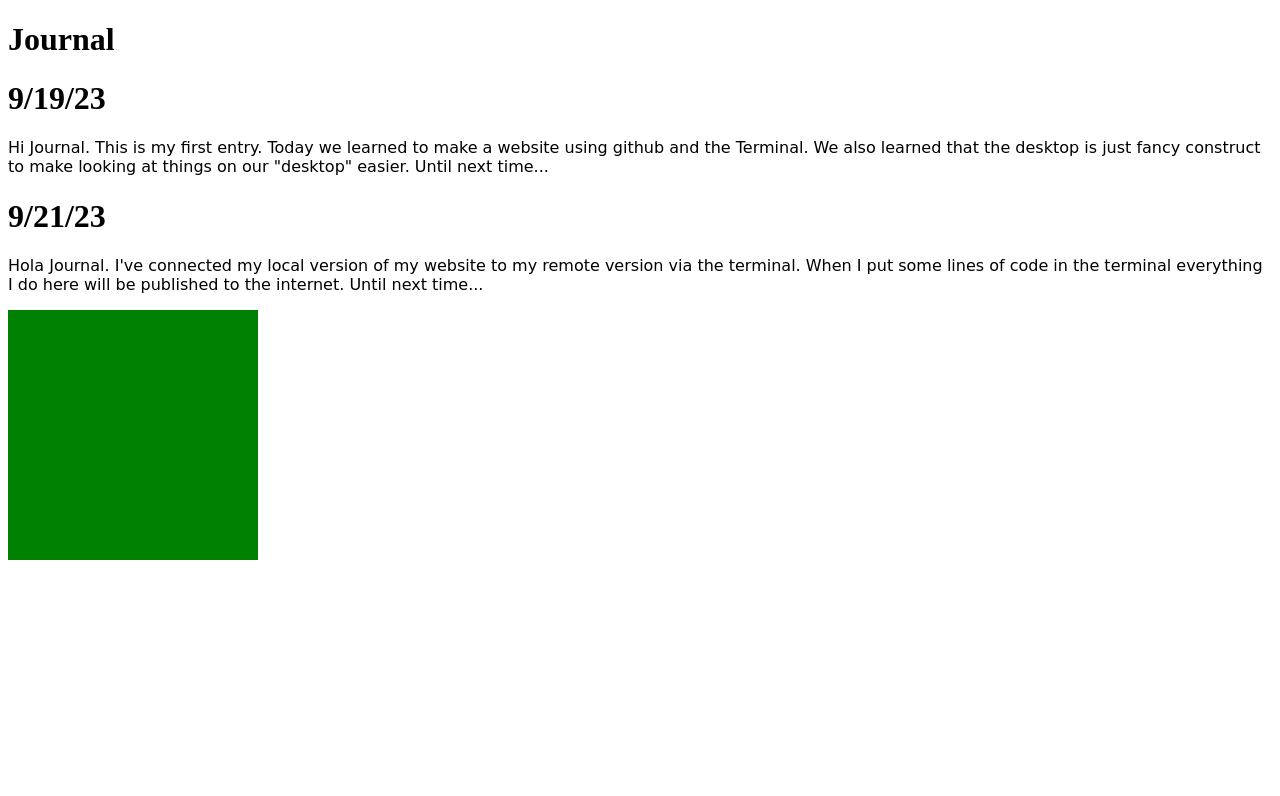
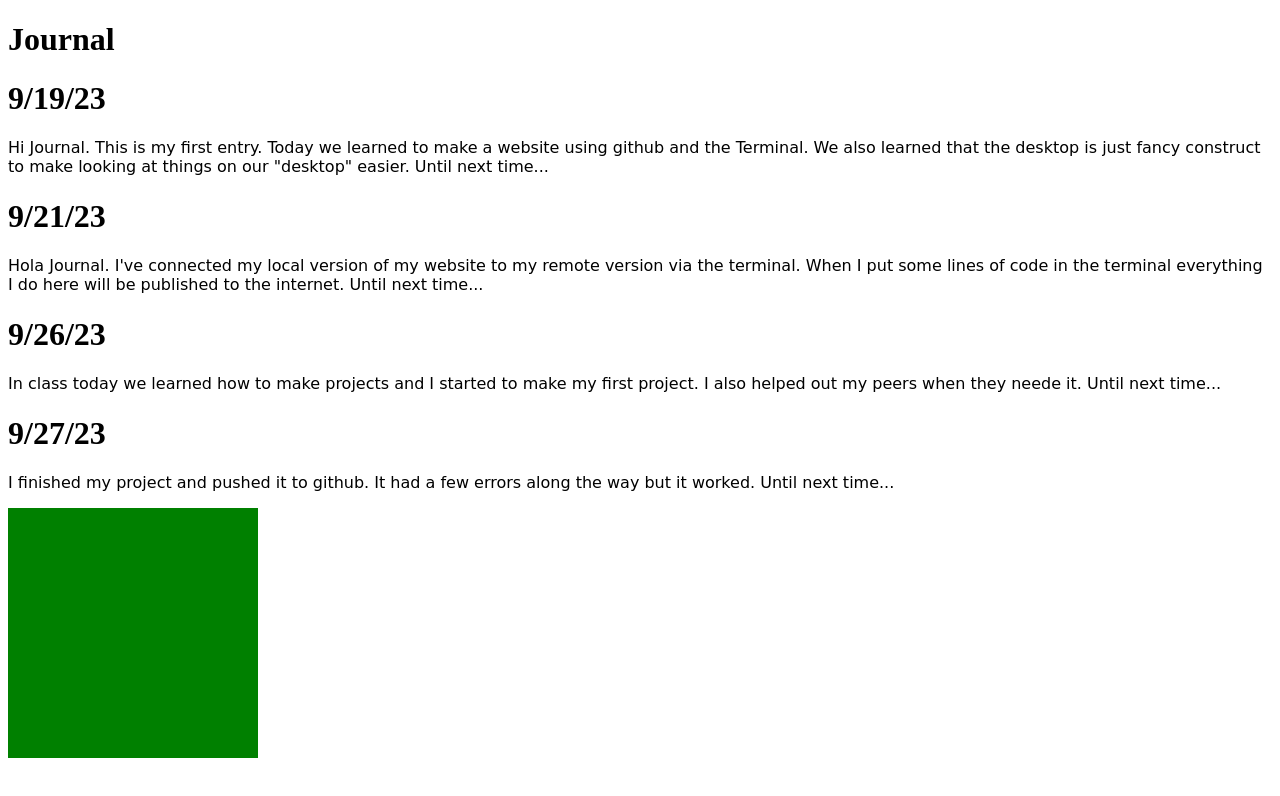
Before and after one commit to Sanje313/Sanje313.github.io, a plain HTML site: page journal.html in a window 1280 px wide. Drawn offline with Linux system fonts and the light colour scheme; a web font is replaced by a local one.

Commit message:
I added two entries to my Journal

```diff
--- a/journal.html
+++ b/journal.html
@@ -22,6 +22,10 @@
  	<p>Hi Journal. This is my first entry. Today we learned to make a website using github and the Terminal. We also learned that the desktop is just fancy construct to make looking at things on our "desktop" easier. Until next time...</p>
 	<h1>9/21/23</h1>
 	<p>Hola Journal. I've connected my local version of my website to my remote version via the terminal. When I put some lines of code in the terminal everything I do here will be published to the internet. Until next time...</p>
+	<h1>9/26/23</h1>
+	<p>In class today we learned how to make projects and I started to make my first project. I also helped out my peers when they neede it. Until next time...</p>
+	<h1>9/27/23</h1>
+	<p>I finished my project and pushed it to github. It had a few errors along the way but it worked. Until next time...</p>
 </head>
 <body>
 	<a href="index.html">
```
